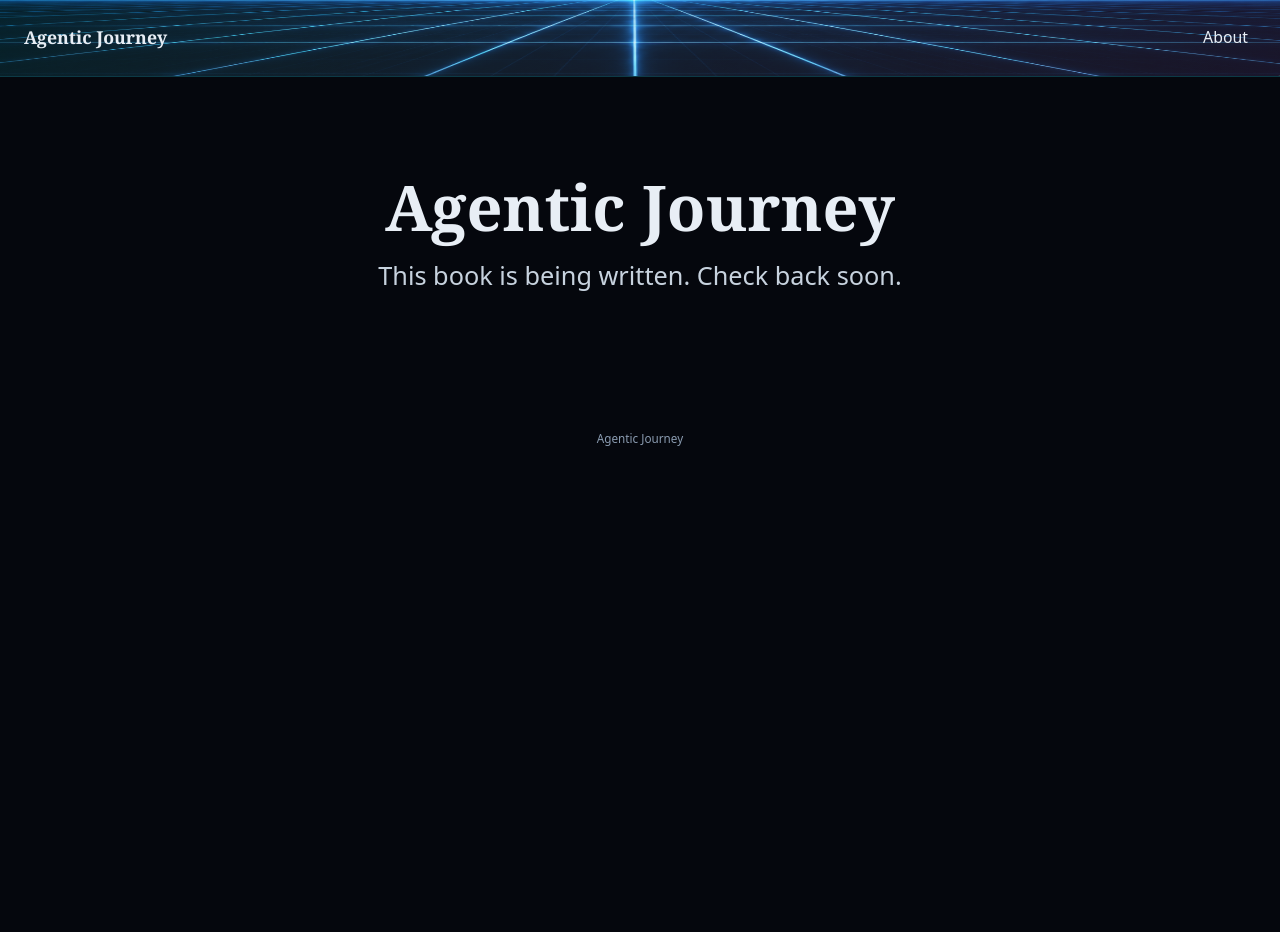
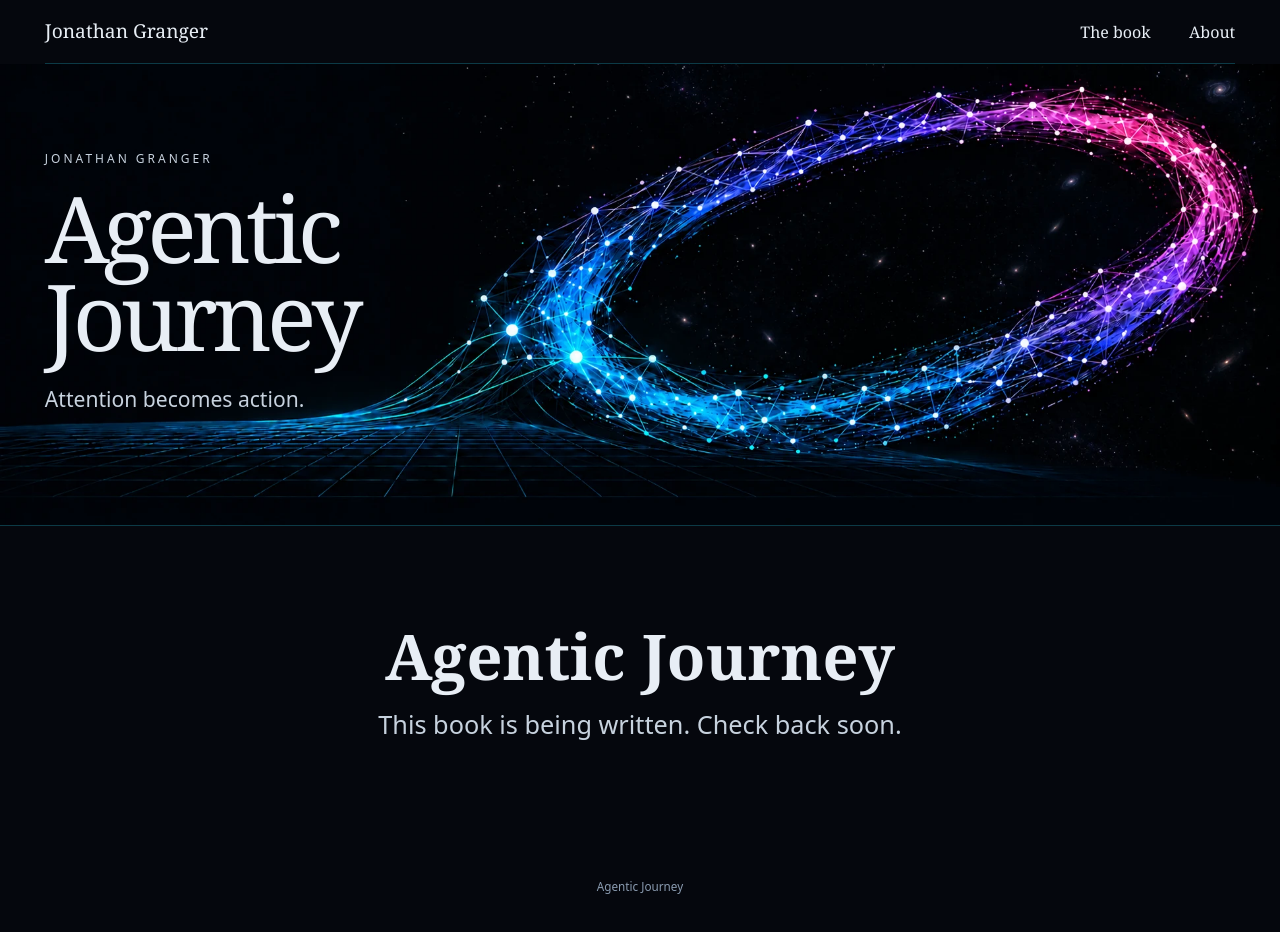
Before and after one commit to jgranger/jgranger.github.io, a Next.js app: page / in a window 1280 px wide. Shown: the top 932 px of the page. Before the commit the page ends 800 px from the top, so only its background shows below. Built offline with nearby package versions, Linux system fonts and the light colour scheme.

Commit message:
Add living graph halo masthead with cosmic depth

```diff
--- a/components/publication/Header.tsx
+++ b/components/publication/Header.tsx
@@ -2,13 +2,25 @@ import Link from "next/link";
 
 export function Header() {
   return (
-    <header className="header-grid mx-auto flex max-w-(--width-wide) items-center justify-between border-b border-border px-4 py-3 sm:px-6 sm:py-4">
-      <Link href="/" className="flex min-h-11 items-center text-h6 font-heading">
-        Agentic Journey
-      </Link>
-      <nav className="flex gap-3 text-p2 sm:gap-6">
-        <Link href="/about/" className="flex min-h-11 items-center px-2">About</Link>
-      </nav>
+    <header className="book-masthead">
+      <div className="book-masthead__navigation">
+        <Link href="/" className="book-masthead__author">Jonathan Granger</Link>
+        <nav aria-label="Main navigation">
+          <Link href="/">The book</Link>
+          <Link href="/about/">About</Link>
+        </nav>
+      </div>
+      <div className="book-masthead__hero">
+        <div className="book-masthead__art" aria-hidden="true" />
+        <div className="book-masthead__copy">
+          <p className="book-masthead__eyebrow">Jonathan Granger</p>
+          <Link href="/" className="book-masthead__title" aria-label="Agentic Journey home">
+            <span>Agentic</span>
+            <span>Journey</span>
+          </Link>
+          <p className="book-masthead__tagline">Attention becomes action.</p>
+        </div>
+      </div>
     </header>
   );
 }
--- a/styles/globals.css
+++ b/styles/globals.css
@@ -205,6 +205,118 @@
   }
 }
 
+.book-masthead {
+  max-width: 84rem;
+  margin-inline: auto;
+  border-bottom: 1px solid var(--border);
+}
+
+.book-masthead__navigation {
+  display: flex;
+  align-items: center;
+  justify-content: space-between;
+  min-height: 4rem;
+  margin-inline: clamp(1rem, 3.5vw, 3rem);
+  border-bottom: 1px solid var(--border);
+  font-family: var(--font-heading);
+}
+
+.book-masthead__navigation nav {
+  display: flex;
+  gap: clamp(1rem, 3vw, 2.5rem);
+}
+
+.book-masthead__navigation a {
+  display: inline-flex;
+  align-items: center;
+  min-height: 2.75rem;
+}
+
+.book-masthead__author {
+  font-size: clamp(1rem, 1.5vw, 1.25rem);
+}
+
+.book-masthead a:focus-visible {
+  outline: 2px solid var(--accent-cyan);
+  outline-offset: 6px;
+}
+
+.book-masthead__hero {
+  position: relative;
+  isolation: isolate;
+  overflow: hidden;
+  min-height: clamp(26rem, 36vw, 31rem);
+  display: flex;
+  align-items: center;
+}
+
+.book-masthead__art {
+  position: absolute;
+  inset: 0;
+  z-index: -1;
+  background: url("/living-graph-header.webp") center / 100% auto no-repeat;
+  pointer-events: none;
+}
+
+.book-masthead__copy {
+  padding: 2.5rem clamp(1rem, 3.5vw, 3rem) 4rem;
+}
+
+.book-masthead__eyebrow {
+  margin-bottom: 1rem;
+  color: var(--foreground-secondary);
+  font-size: 0.75rem;
+  letter-spacing: 0.25em;
+  text-transform: uppercase;
+}
+
+.book-masthead__title {
+  display: block;
+  width: fit-content;
+  font-family: var(--font-heading);
+  font-size: clamp(4rem, 7.2vw, 6.5rem);
+  font-weight: 500;
+  letter-spacing: -0.055em;
+  line-height: 0.95;
+}
+
+.book-masthead__title span {
+  display: block;
+}
+
+.book-masthead__tagline {
+  margin-top: 1.5rem;
+  font-size: clamp(1rem, 1.65vw, 1.4rem);
+  color: var(--foreground-secondary);
+}
+
+@media (max-width: 639px) {
+  .book-masthead__hero {
+    min-height: 32rem;
+    align-items: flex-start;
+  }
+
+  .book-masthead__copy {
+    padding-top: 2rem;
+    padding-bottom: 16rem;
+  }
+
+  .book-masthead__art {
+    top: auto;
+    height: 17rem;
+    background-size: auto 100%;
+    background-position: right bottom;
+  }
+
+  .book-masthead__title {
+    font-size: clamp(3.5rem, 14vw, 5rem);
+  }
+
+  .book-masthead__navigation {
+    font-size: 0.875rem;
+  }
+}
+
 @layer base {
   html { overflow-x: clip; font-family: var(--font-sans); -webkit-text-size-adjust: 100%; }
   body { min-width: 20rem; overflow-x: clip; background: var(--color-background); color: var(--color-foreground); }
```
Also changed, not shown: public/living-graph-header.webp (added).
